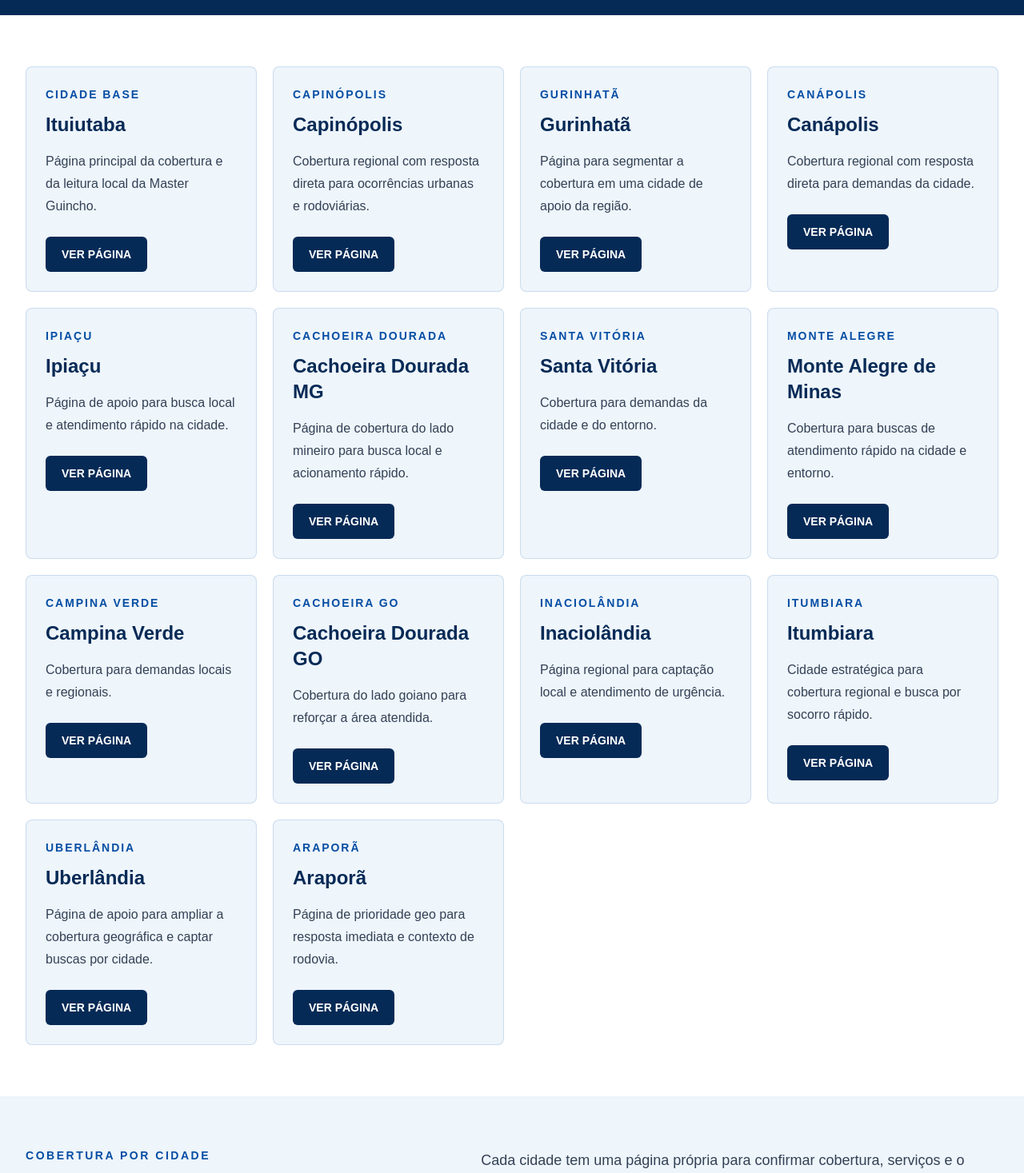
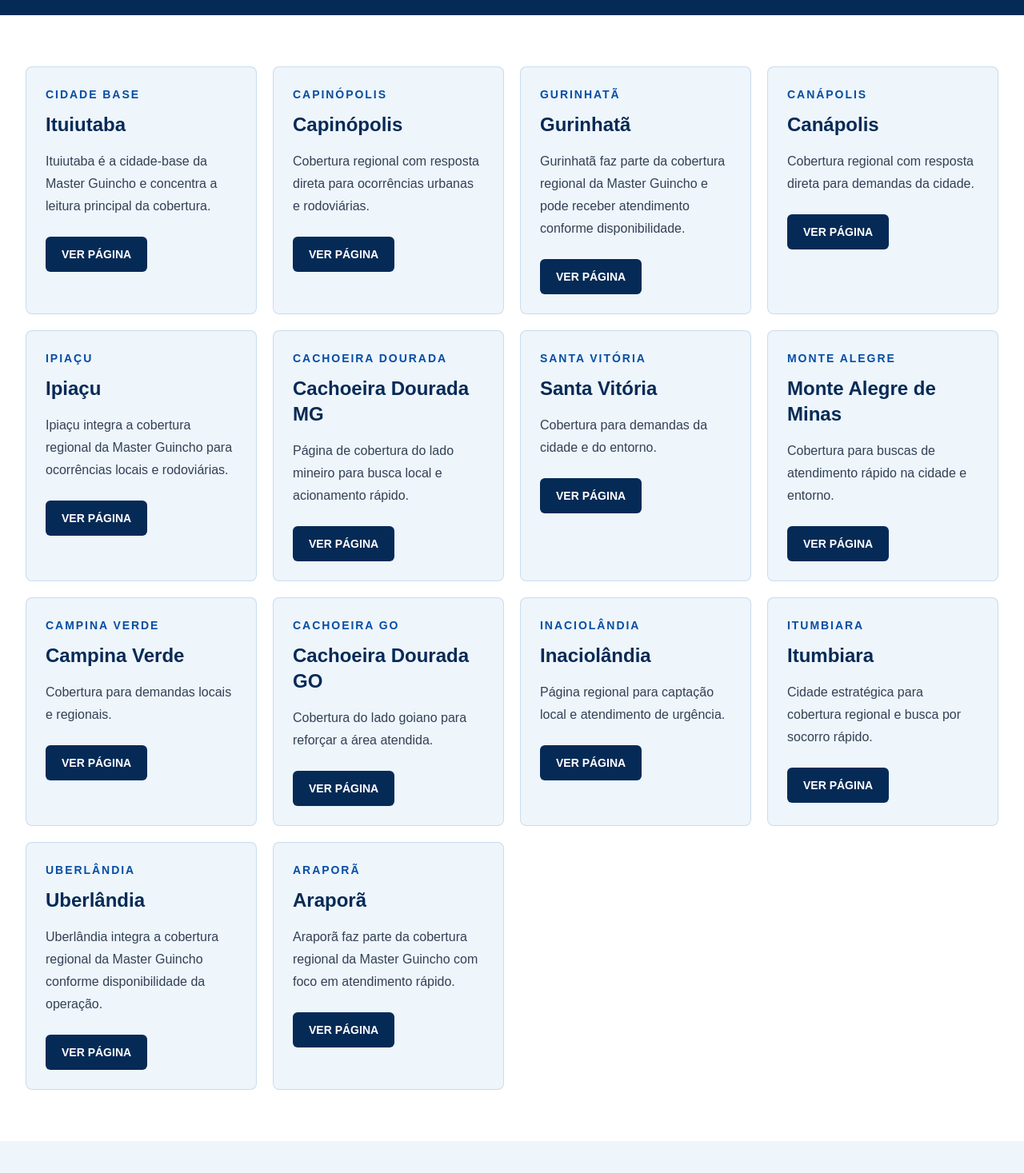
Before and after one commit to thiagodiasdigital/master-guincho-site, a Next.js app: page /rotas in a window 1280 px wide. Shown: the part 475-1942 px from the top of the page at 80% size. Built offline with nearby package versions, Linux system fonts and the light colour scheme; no server answers.

Commit message:
remove public template phrasing

```diff
--- a/app/rotas/routeData.ts
+++ b/app/rotas/routeData.ts
@@ -34,7 +34,7 @@ export const routePages: RoutePage[] = [
     slug: "ituiutaba",
     title: "Ituiutaba",
     shortTitle: "Cidade base",
-    intro: "Página principal da cobertura e da leitura local da Master Guincho.",
+    intro: "Ituiutaba é a cidade-base da Master Guincho e concentra a leitura principal da cobertura.",
     routeSummary:
       "Ituiutaba é a cidade-base da operação, o que permite orientar o visitante de forma rápida quando ele busca um guincho ou auto socorro com resposta imediata.",
     demand: [
@@ -58,7 +58,7 @@ export const routePages: RoutePage[] = [
     faq: [
       {
         question: "Ituiutaba é a cidade-base da operação?",
-        answer: "Sim. A operação parte de Ituiutaba e a página serve como ponto central da cobertura local."
+        answer: "Sim. A operação parte de Ituiutaba e a cobertura local se organiza a partir da cidade."
       },
       {
         question: "A página pode receber dados de tempo de resposta?",
@@ -106,7 +106,7 @@ export const routePages: RoutePage[] = [
     slug: "gurinhata",
     title: "Gurinhatã",
     shortTitle: "Gurinhatã",
-    intro: "Página para segmentar a cobertura em uma cidade de apoio da região.",
+    intro: "Gurinhatã faz parte da cobertura regional da Master Guincho e pode receber atendimento conforme disponibilidade.",
     routeSummary:
       "Gurinhatã funciona como página de cobertura local para orientar o visitante que precisa de guincho, reboque ou auto socorro com rapidez.",
     demand: [
@@ -129,8 +129,8 @@ export const routePages: RoutePage[] = [
     references: [],
     faq: [
       {
-        question: "Essa página serve para busca local?",
-        answer: "Sim. Ela foi pensada para ser encontrada por quem procura atendimento na cidade."
+        question: "Gurinhatã pode receber atendimento?",
+        answer: "Sim. A cidade integra a cobertura regional e o atendimento depende da disponibilidade operacional."
       }
     ]
   },
@@ -166,7 +166,7 @@ export const routePages: RoutePage[] = [
     slug: "ipiacu",
     title: "Ipiaçu",
     shortTitle: "Ipiaçu",
-    intro: "Página de apoio para busca local e atendimento rápido na cidade.",
+    intro: "Ipiaçu integra a cobertura regional da Master Guincho para ocorrências locais e rodoviárias.",
     routeSummary:
       "Ipiaçu representa um ponto de cobertura útil para captar demanda local e conectar a operação com o contato mais rápido possível.",
     demand: ["Pane na cidade", "Remoção de veículo", "Socorro sob demanda"],
@@ -360,7 +360,7 @@ export const routePages: RoutePage[] = [
     slug: "uberlandia",
     title: "Uberlândia",
     shortTitle: "Uberlândia",
-    intro: "Página de apoio para ampliar a cobertura geográfica e captar buscas por cidade.",
+    intro: "Uberlândia integra a cobertura regional da Master Guincho conforme disponibilidade da operação.",
     routeSummary:
       "Uberlândia entra como cidade de cobertura ampliada, importante para busca local e para reforçar a autoridade regional da Master Guincho.",
     demand: ["Transporte de veículo", "Atendimento sob demanda", "Socorro na cidade ou rodovia"],
@@ -384,7 +384,7 @@ export const routePages: RoutePage[] = [
     slug: "arapora",
     title: "Araporã",
     shortTitle: "Araporã",
-    intro: "Página de prioridade geo para resposta imediata e contexto de rodovia.",
+    intro: "Araporã faz parte da cobertura regional da Master Guincho com foco em atendimento rápido.",
     routeSummary:
       "Araporã recebe destaque especial porque a leitura local depende de hiperlocalismo, resposta imediata e contexto de acesso rápido para quem está parado e precisa de ajuda agora.",
     demand: [
--- a/app/servicos/serviceData.ts
+++ b/app/servicos/serviceData.ts
@@ -160,7 +160,7 @@ export const servicePages: ServicePage[] = [
       },
       {
         question: "Esse serviço funciona para empresa e particular?",
-        answer: "Sim. A página existe para deixar claro que a prioridade é atendimento emergencial e resposta imediata."
+        answer: "Sim. A prioridade é atendimento emergencial e resposta imediata."
       },
       {
         question: "O foco aqui é a rapidez?",
--- a/app/vitrine/vitrineData.ts
+++ b/app/vitrine/vitrineData.ts
@@ -199,7 +199,7 @@ export const vitrinePages: VitrinePage[] = [
     benefits: ["Semântica forte para categoria especial.", "Boa ponte entre vitrine e oferta principal.", "Amplia relevância para AIO."],
     coverage: ["Atendimento regional sob consulta.", "Ligação com rotas e áreas atendidas.", "Canal único de resposta e orientação."],
     faq: [
-      { question: "Veículos especiais entram em atendimento?", answer: "Sim. A página existe justamente para esse segmento." },
+      { question: "Veículos especiais entram em atendimento?", answer: "Sim. O atendimento contempla esse segmento conforme a operação disponível." },
       { question: "A resposta depende de avaliação prévia?", answer: "Sim. Para veículos especiais, a operação pode confirmar detalhes antes do envio." },
       { question: "O conteúdo ajuda no SEO?", answer: "Sim. Ele posiciona a busca por categoria de forma clara." }
     ],
@@ -267,7 +267,7 @@ export const vitrinePages: VitrinePage[] = [
     faq: [
       { question: "A página fala de guincho para implemento agrícola?", answer: "Sim. O termo principal está presente na estrutura da rota." },
       { question: "O atendimento pode ser organizado com antecedência?", answer: "Sim. A remoção de implemento costuma se beneficiar de alinhamento prévio." },
-      { question: "A página serve para SEO GEO?", answer: "Sim. Ela foi criada para isso." }
+      { question: "Esse conteúdo ajuda na busca local?", answer: "Sim. Ele foi escrito para capturar essa intenção de busca." }
     ],
     relatedServices: sharedServices
   },
--- a/data/home.data.ts
+++ b/data/home.data.ts
@@ -103,7 +103,7 @@ export const homeDataTemplate: HomeDataTemplate = {
       eyebrow: "FAQ",
       title: "Perguntas frequentes",
       description:
-        "As perguntas e respostas abaixo também alimentam o schema da página e ajudam em AIO.",
+        "As perguntas e respostas abaixo ajudam o visitante a entender o atendimento e a cobertura.",
       items: faqTemplate
     },
     finalCta: {
```
